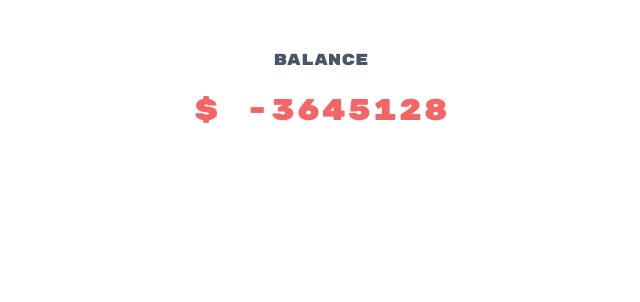
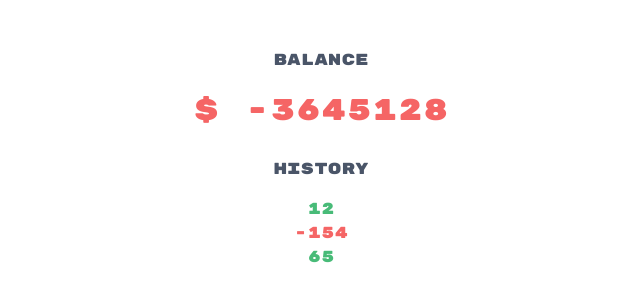
Before and after one commit to etienne-napoleone/maxbet-watcher, a Vue app: page /#/ in a window 1280 px wide. Shown: the top 302 px of the page, without its empty margins (319-959 px from the left). Built offline with nearby package versions, Linux system fonts and the light colour scheme.

Commit message:
feat: add history component

```diff
--- a/src/components/Balance.vue
+++ b/src/components/Balance.vue
@@ -1,5 +1,5 @@
 <template>
-  <div class="container mx-auto pt-12 text-center text-gray-700">
+  <div class="pt-12 text-center text-gray-700">
     <p class="pb-4">balance</p>
     <p v-bind:class="{'text-green-500':balance > 0, 'text-red-500':balance < 0}" class="text-3xl">
       $ {{balance}}
--- /dev/null
+++ b/src/components/History.vue
@@ -0,0 +1,39 @@
+<template>
+  <div class="pt-6 text-center text-gray-700">
+    <p class="pb-4">history</p>
+    <p v-for="bet in bets" :key="bet.index" v-bind:class="{'text-green-500':bet.result > 0, 'text-red-500':bet.result < 0}">
+      {{bet.result}}
+    </p>
+  </div>
+</template>
+
+<script>
+// emit DrawBet(bet.player, bet.round, bet.gameType, bet.index, bet.number, bet.isOver, bet.amount, bet.isFinished, bet.luckyNumber);
+export default {
+  name: 'History',
+  data () {
+    return {
+      bets: [
+          {
+              index: 1,
+              result: 12
+          },
+          {
+              index: 2,
+              result: -154
+          },
+          {
+              index: 3,
+              result: 65
+          }
+      ]
+    }
+  }
+}
+</script>
+
+<style scoped>
+*{
+  font-family: 'Rubik Mono One', sans-serif;
+}
+</style>
--- a/src/views/Home.vue
+++ b/src/views/Home.vue
@@ -1,17 +1,20 @@
 <template>
-  <div>
+  <div class="container mx-auto">
     <Balance/>
+    <History/>
   </div>
 </template>
 
 <script>
 // @ is an alias to /src
 import Balance from '@/components/Balance.vue'
+import History from '@/components/History.vue'
 
 export default {
   name: 'home',
   components: {
-    Balance
+    Balance,
+    History
   }
 }
 </script>
```
